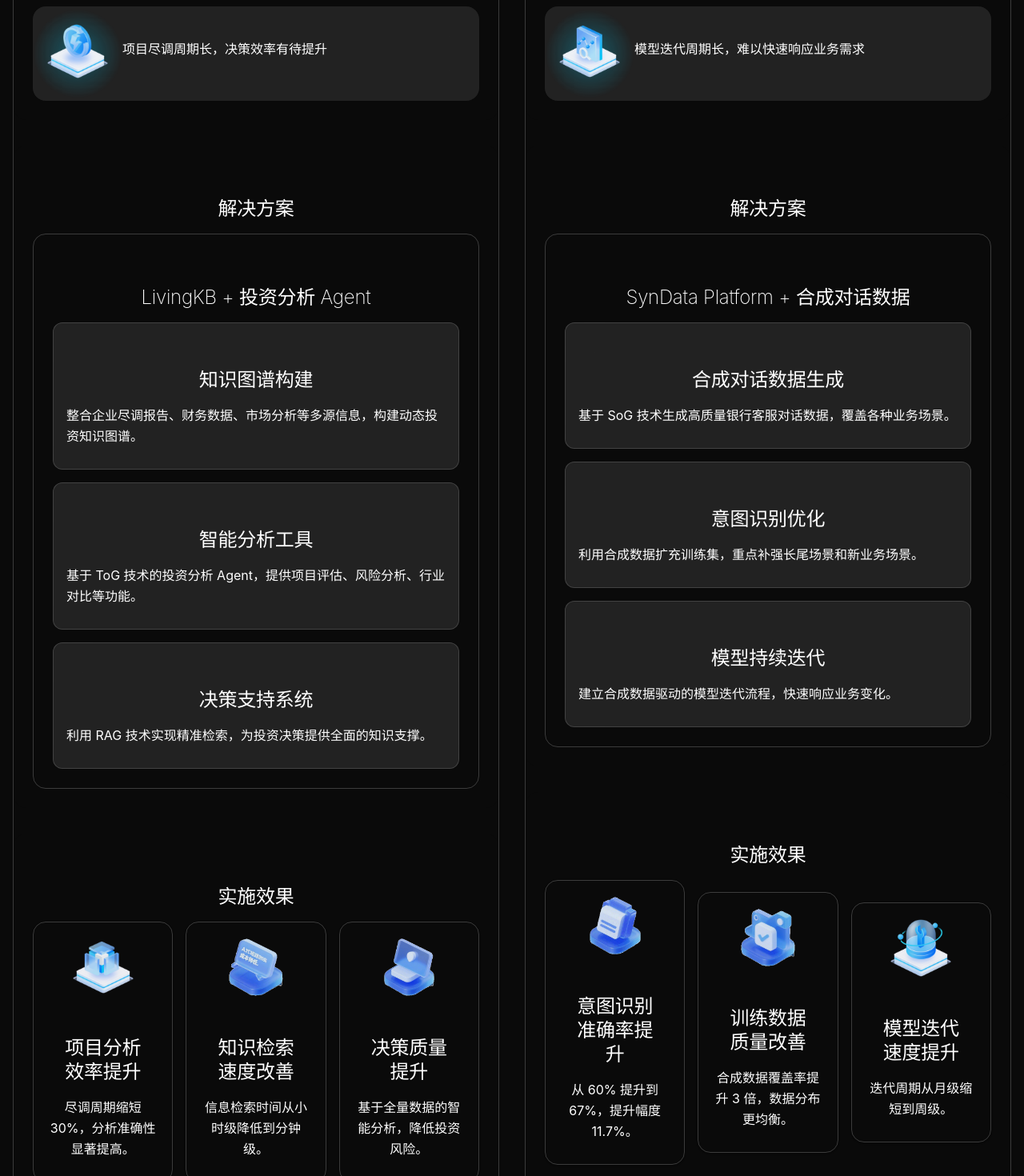
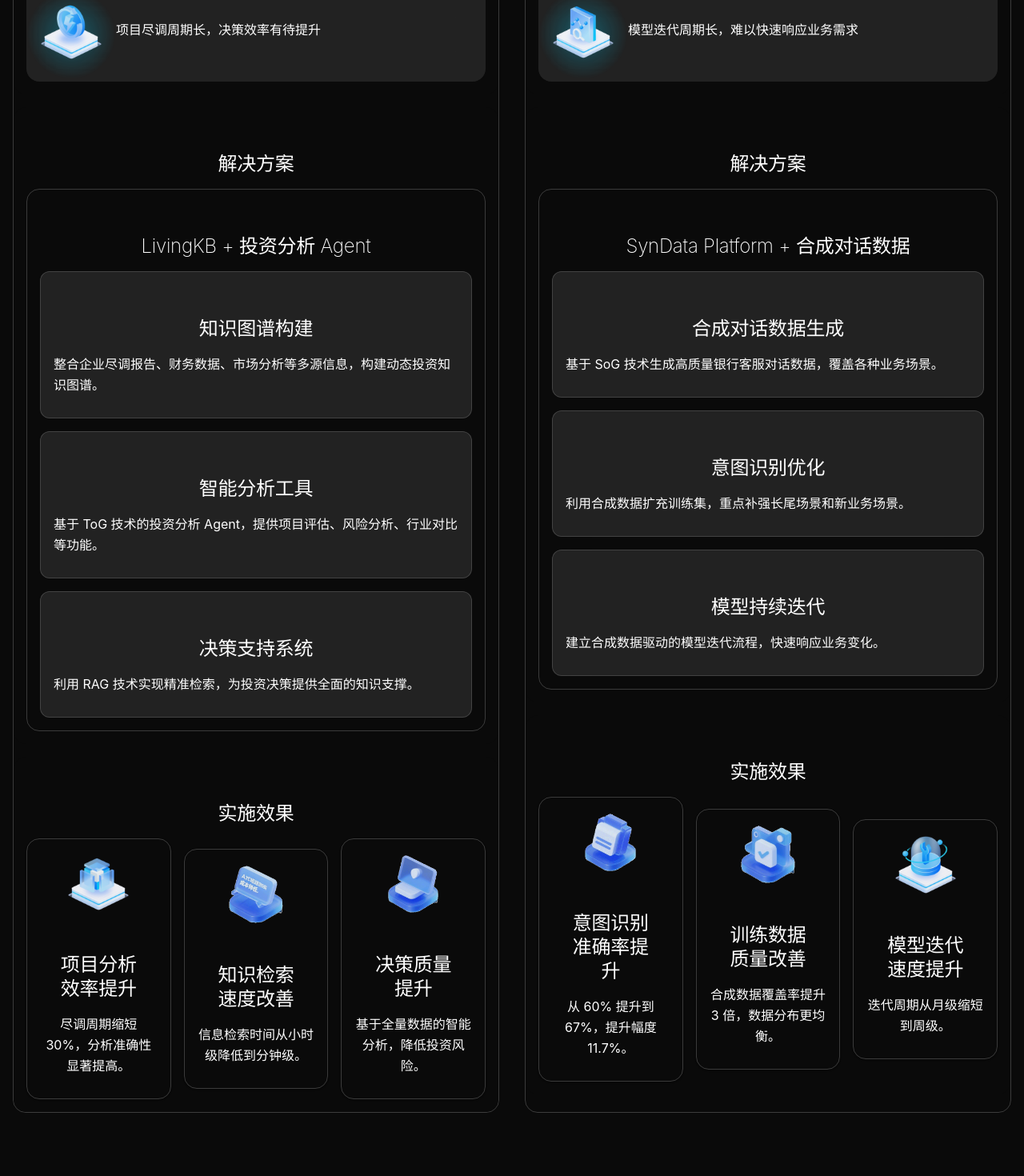
Before and after one commit to snailuu/dataarc-website, a Vue app: page /cases in a window 1280 px wide. Shown: the part 2400-3870 px from the top of the page at 80% size. Built offline with nearby package versions, Linux system fonts and the light colour scheme.

Commit message:
样式：缩短客户案例整体间距

```diff
--- a/src/views/Cases.vue
+++ b/src/views/Cases.vue
@@ -873,14 +873,14 @@ const labelsContent = computed(() => {
 }
 
 .detailed-case {
-  margin-bottom: var(--space-20);
-  padding: var(--space-12);
+  margin-bottom: var(--space-12);
+  padding: var(--space-8);
   background: transparent;
   border-radius: var(--radius-2xl);
   border: 1px solid rgba(255, 255, 255, 0.2);
   display: flex;
   flex-direction: column;
-  gap: 20px;
+  gap: var(--space-4);
 }
 
 .premium-case {
@@ -892,7 +892,7 @@ const labelsContent = computed(() => {
   display: flex;
   align-items: flex-start;
   justify-content: space-between;
-  margin-bottom: var(--space-8);
+  margin-bottom: var(--space-4);
   flex-wrap: wrap;
   gap: var(--space-4);
 }
@@ -939,18 +939,18 @@ const labelsContent = computed(() => {
 .case-body {
   display: flex;
   flex-direction: column;
-  gap: var(--space-8);
+  gap: var(--space-4);
 }
 
 .case-section {
   background: var(--bg-primary);
-  padding: var(--space-6);
+  padding: var(--space-4);
   border-radius: var(--radius-lg);
 }
 
 .solution-overview {
   background: transparent;
-  padding: var(--space-6);
+  padding: var(--space-4);
   border-radius: var(--radius-lg);
   border: 1px solid rgba(255, 255, 255, 0.2);
 }
@@ -1047,7 +1047,7 @@ const labelsContent = computed(() => {
 .case-solution,
 .case-results {
   background: transparent;
-  padding: var(--space-6);
+  padding: var(--space-4);
   border-radius: var(--radius-lg);
   border: 1px solid rgba(255, 255, 255, 0.2);
 }
@@ -1057,8 +1057,8 @@ const labelsContent = computed(() => {
   flex-direction: row;
   justify-content: center;
   align-items: center;
-  gap: var(--space-6);
-  margin-top: var(--space-6);
+  gap: var(--space-3);
+  margin-top: var(--space-2);
   flex-wrap: nowrap;
 }
 
@@ -1073,7 +1073,7 @@ const labelsContent = computed(() => {
 .result-item {
   background: var(--bg-primary);
   border-radius: var(--radius-lg);
-  padding: var(--space-6);
+  padding: var(--space-4);
   text-align: center;
   transition: all var(--duration-normal) var(--ease-out);
   border: 1px solid var(--neutral-200);
```
